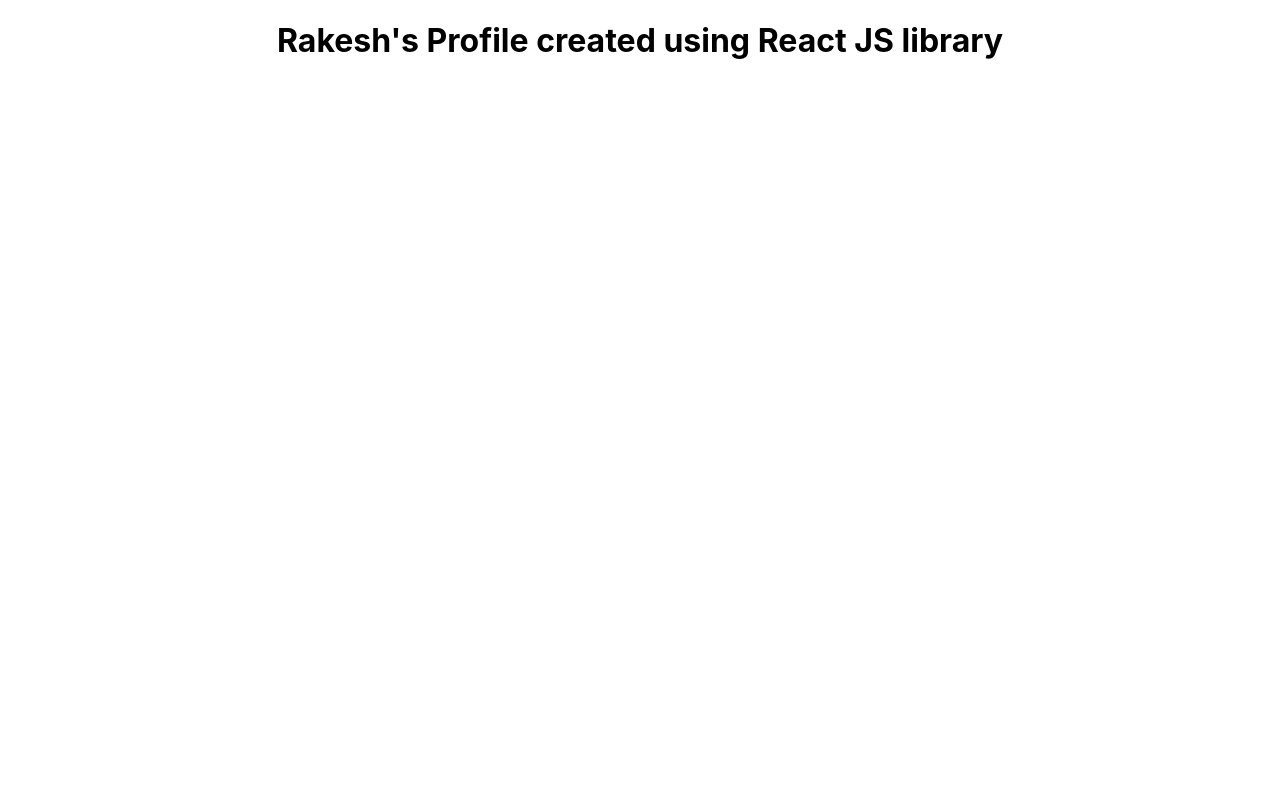
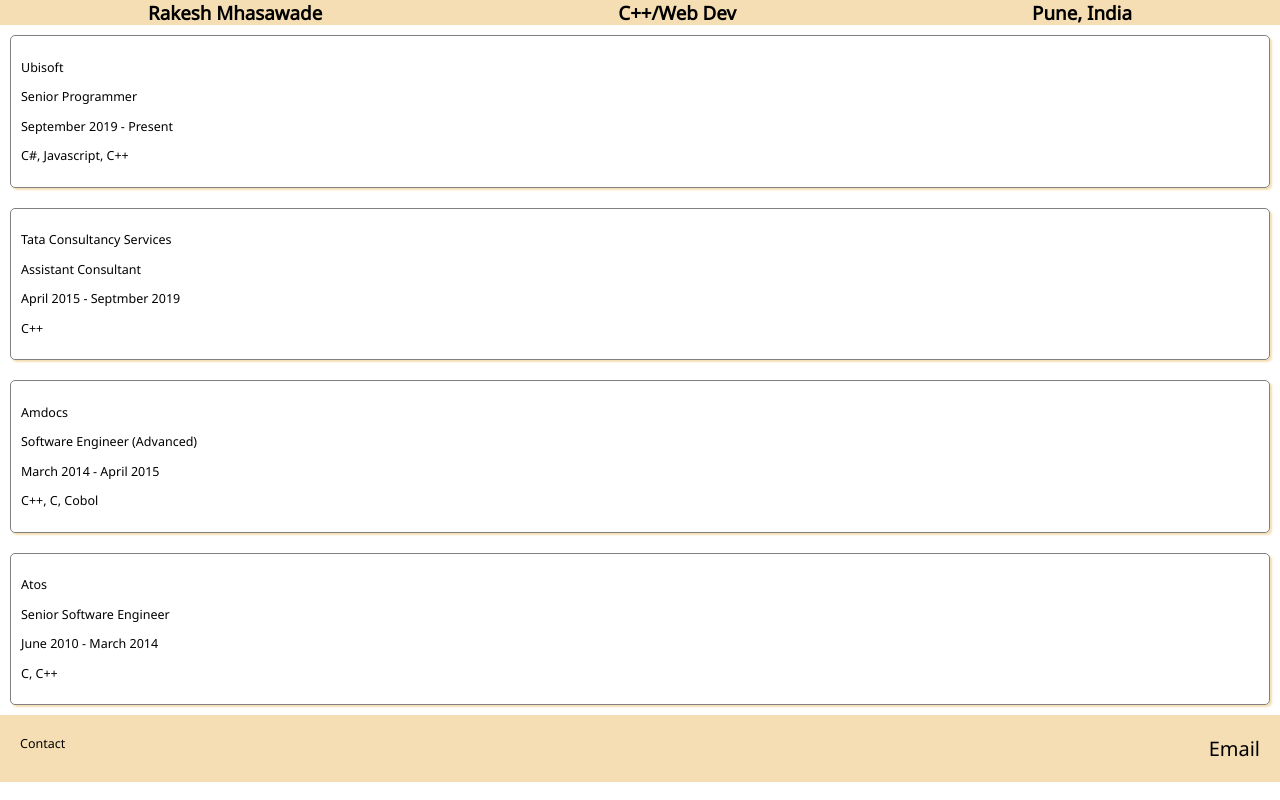
Before and after one commit to rakesh-m/my-profile, a React (Create React App) app: page / in a window 1280 px wide. Built offline with nearby package versions, Linux system fonts and the light colour scheme.

Commit message:
Used React functional components

```diff
--- a/public/index.html
+++ b/public/index.html
@@ -4,6 +4,9 @@
     <meta charset="utf-8" />
     <meta name="viewport" content="width=device-width, initial-scale=1" />
     <meta name="theme-color" content="#000000" />
+    <link rel="preconnect" href="https://fonts.googleapis.com">
+    <link rel="preconnect" href="https://fonts.gstatic.com" crossorigin>
+    <link href="https://fonts.googleapis.com/css2?family=Noto+Sans:ital,wght@0,100;0,400;1,300&display=swap" rel="stylesheet">
     <meta
       name="description"
       content="Web site created using create-react-app"
--- a/src/App.css
+++ b/src/App.css
@@ -1,38 +1,43 @@
-.App {
-  text-align: center;
+* {
+  font-family: 'Noto Sans', sans-serif;
+  font-size: 62.5%;
+  /* background: whitesmoke; */
 }
 
-.App-logo {
-  height: 40vmin;
-  pointer-events: none;
+.App {
+  display: flex;
+  flex-direction: column;
+  /* flex-basis: content; */
 }
 
-@media (prefers-reduced-motion: no-preference) {
-  .App-logo {
-    animation: App-logo-spin infinite 20s linear;
-  }
+header {
+  background: wheat;
+  font-weight: bold;
+  display: flex;
+  justify-content: space-around;
+  font-size: 3rem;
 }
 
-.App-header {
-  background-color: #282c34;
-  min-height: 100vh;
-  display: flex;
-  flex-direction: column;
-  align-items: center;
-  justify-content: center;
-  font-size: calc(10px + 2vmin);
-  color: white;
+.job--card {
+  font-size: 2rem;
+  padding: 10px;
+  margin: 10px;
+  border: 1px solid grey;
+  border-radius: 5px;
+  box-shadow: 2px 2px 2px wheat;
 }
 
-.App-link {
-  color: #61dafb;
+footer {
+  display: flex;
+  justify-content: space-between;
+  font-size: 2rem;
+  bottom: 0;
+  background: wheat;
+  padding: 2rem;
 }
 
-@keyframes App-logo-spin {
-  from {
-    transform: rotate(0deg);
-  }
-  to {
-    transform: rotate(360deg);
-  }
+.email {
+  font-size: 2rem;
+  color: black;
+  text-decoration: none;
 }
--- a/src/App.js
+++ b/src/App.js
@@ -1,11 +1,38 @@
 import './App.css';
+import JobCard from './JobCard';
+import jobData from './jobData'
 
 export default function App() {
+
+  const jobCards = jobData.map(jobData => {
+    return (
+      <JobCard
+        company={jobData.company}
+        role={jobData.role}
+        duration={jobData.duration}
+        tech={jobData.tech}
+      />
+  )})
+
   return (
     <div className="App">
-      <h1>
-        Rakesh's Profile created using React JS library
-      </h1>
+      <header>
+        <div>Rakesh Mhasawade</div>
+        <div>C++/Web Dev</div>
+        <div>Pune, India</div>
+      </header>
+      {jobCards}
+      <footer>
+        <div>Contact</div>
+        <div><a href='mailto:rakesh.mhasawade@hotmail.com' className='email'>Email</a></div>
+      </footer>
     </div>
   );
 }
+
+{/* <JobCard
+company='Ubisoft'
+role='Senior Programmer'
+duration='September 2019 - Present'
+tech='C#, Javascript, C++, Test'
+/> */}
--- /dev/null
+++ b/src/JobCard.js
@@ -0,0 +1,12 @@
+import './App.css'
+
+export default function JobCard(props) {
+    return (
+        <div className="job--card">
+            <p>{props.company}</p>
+            <p>{props.role}</p>
+            <p>{props.duration}</p>
+            <p>{props.tech}</p>
+        </div>
+    )
+}
--- /dev/null
+++ b/src/jobData.js
@@ -0,0 +1,26 @@
+export default [
+    {
+        company: 'Ubisoft',
+        role: 'Senior Programmer',
+        duration: 'September 2019 - Present',
+        tech: 'C#, Javascript, C++'
+    },
+    {
+        company: 'Tata Consultancy Services',
+        role: 'Assistant Consultant',
+        duration: 'April 2015 - Septmber 2019',
+        tech: 'C++'
+    },
+    {
+        company: 'Amdocs',
+        role: 'Software Engineer (Advanced)',
+        duration: 'March 2014 - April 2015',
+        tech: 'C++, C, Cobol'
+    },
+    {
+        company: 'Atos',
+        role: 'Senior Software Engineer',
+        duration: 'June 2010 - March 2014',
+        tech: 'C, C++'
+    }
+]
```
